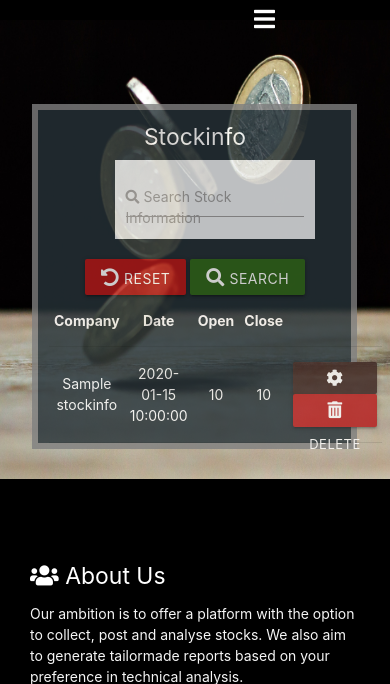
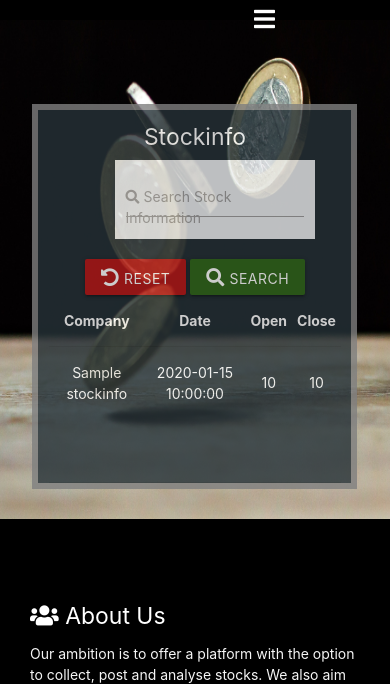
Before and after one commit to GurraT/Totebo-Trading, a Flask app: page / in a window 390 px wide. Shown: the part 83-767 px from the top of the page. Run offline with Flask 2, Linux system fonts and the light colour scheme; a database or web service that is not in the repository returns one stand-in record (values such as "Sample title"); some libraries are stand-ins or nearby versions.

Commit message:
Made stockmarket page more mobilefriendly and restricted editing and deleting of stocks to members

```diff
--- a/templates/stockmarket.html
+++ b/templates/stockmarket.html
@@ -58,17 +58,16 @@
             <th class="center-align">Date</th>
             <th class="center-align">Open</th>
             <th class="center-align">Close</th>
-            <th class="center-align"></th>
           </tr>
         </thead>
         {% if stockinfo|length > 0 %} {% for stockinfo in stockinfo %}
         <tbody>
           <tr>
-            <td class="center-align">{{ stockinfo.Company_name}}</td>
-            <td class="center-align">{{ stockinfo.Date}}</td>
-            <td class="center-align">{{ stockinfo.Opening_price}}</td>
-            <td class="center-align">{{ stockinfo.Closing_price}}</td>
-            <td class="center-align">
+            <td class="center-align">{{ stockinfo.Company_name}} <br><br><br><br> </td>
+            <td class="center-align">{{ stockinfo.Date}} <br><br><br><br> </td>
+            <td class="center-align">{{ stockinfo.Opening_price}} <br><br><br><br> </td>
+            <td class="center-align">{{ stockinfo.Closing_price}}  <br><br>
+              {% if session.user %}
               <a
               href="{{url_for('edit_stock', stockid=stockinfo._id)}}"
               class="btn-small #3e2723 brown darken-4 text-shadow"
@@ -80,8 +79,10 @@
             >
               <i class="fas fa-trash-alt"></i> Delete</a
             >
+            {% else %}
+            <br><br>
+            {% endif %}
           </td>
-          </tr>
         </tbody>
         {% endfor %} {% else %}
         <div class="row">
```
Lines whose indentation alone changed are shown as unchanged.
